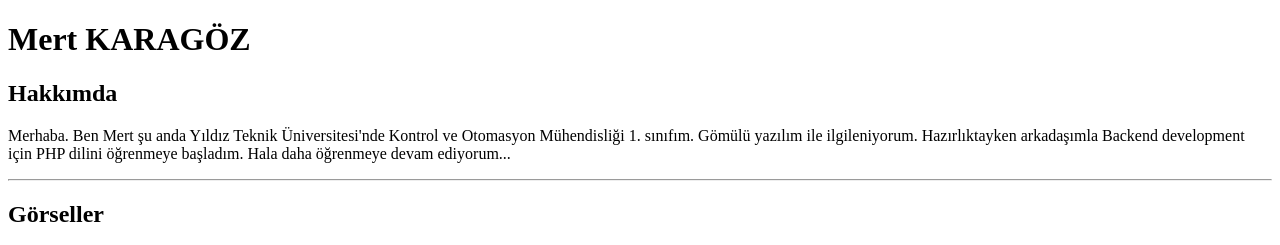
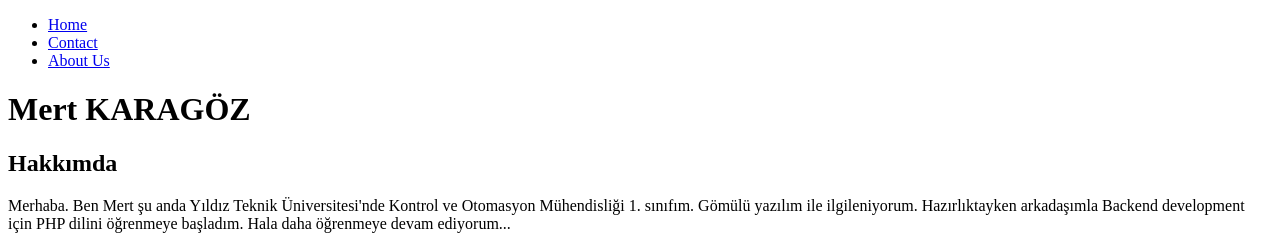
Before and after one commit to mertkrgx/odevler, a plain HTML site: page index.html in a window 1280 px wide. Shown: the top 245 px of the page. Drawn offline with Linux system fonts and the light colour scheme.

Commit message:
Header ve Footer eklendi

```diff
--- a/index.html
+++ b/index.html
@@ -4,9 +4,34 @@
     <meta charset="UTF-8">
     <meta http-equiv="X-UA-Compatible" content="IE=edge">
     <meta name="viewport" content="width=device-width, initial-scale=1.0">
-    <title>Ödev</title>
+    <title>MertKRGX</title>
 </head>
 <body>
+
+    <!-- navbar - start -->
+    <nav>
+        <ul>
+            <li>
+                <a href="index.html">
+                    Home
+                </a>
+            </li>
+            <li>
+                <a href="contact.html">
+                    Contact
+                </a>
+            </li>
+            <li>
+                <a href="about-us.html">
+                    About Us
+                </a>
+            </li>
+        </ul>
+    </nav>
+    <!-- navbar - end -->
+
+
+
     <h1 id="up">Mert KARAGÖZ</h1>
     <h2>Hakkımda</h2>
     <p>
@@ -95,6 +120,12 @@
 
     <p><a href="#up">Yukarı çık</a></p>
 
+    <!-- footer - start -->
+    <footer>
+        <h3>MertKRGX.com</h3>
+        <p>All Right Reserved by MertKRGX</p>
+    </footer>
+    <!-- footer - end -->
 
 </body>
 </html>
```
